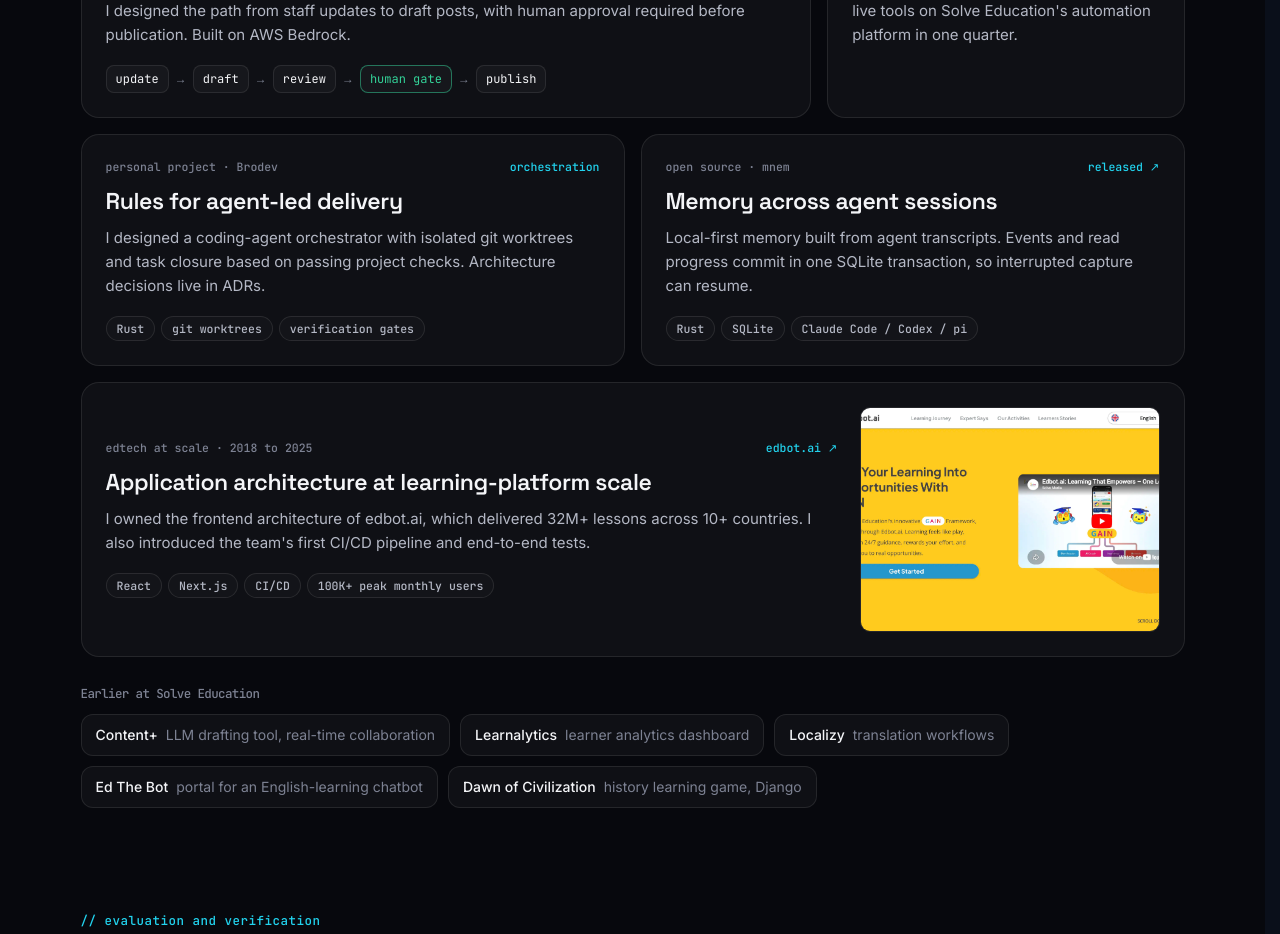
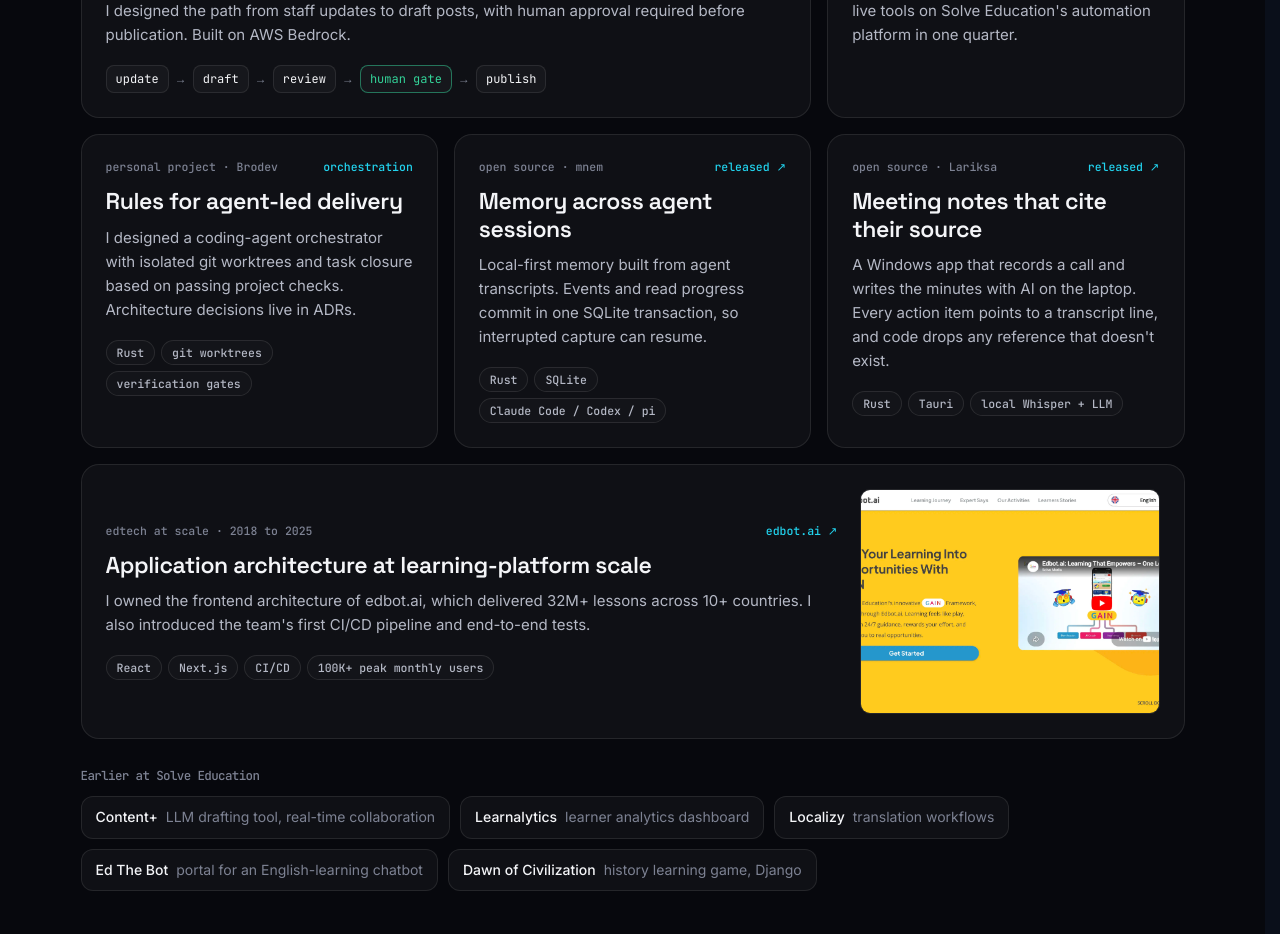
Before and after one commit to daefery/daefery.github.io, a Next.js app in the folder fyp/: page / in a window 1280 px wide. Shown: the part 2400-3334 px from the top of the page. Built offline with nearby package versions, Linux system fonts and the light colour scheme.

Commit message:
feat(portfolio): add released Lariksa to selected work, CV and llms.txt

```diff
--- a/fyp/src/app/page.tsx
+++ b/fyp/src/app/page.tsx
@@ -184,7 +184,7 @@
                 quarter.
               </p>
             </article>
-            <article className="tile w3 reveal">
+            <article className="tile reveal">
               <div className="tag">
                 <span>personal project · Brodev</span>
                 <em>orchestration</em>
@@ -201,10 +201,7 @@
                 <span>verification gates</span>
               </div>
             </article>
-            <a
-              className="tile w3 reveal"
-              href="https://github.com/daefery/mnem"
-            >
+            <a className="tile reveal" href="https://github.com/daefery/mnem">
               <div className="tag">
                 <span>open source · mnem</span>
                 <em>released ↗</em>
@@ -219,6 +216,26 @@
                 <span>Rust</span>
                 <span>SQLite</span>
                 <span>Claude Code / Codex / pi</span>
+              </div>
+            </a>
+            <a
+              className="tile reveal"
+              href="https://github.com/daefery/lariksa"
+            >
+              <div className="tag">
+                <span>open source · Lariksa</span>
+                <em>released ↗</em>
+              </div>
+              <h3>Meeting notes that cite their source</h3>
+              <p>
+                A Windows app that records a call and writes the minutes with
+                AI on the laptop. Every action item points to a transcript
+                line, and code drops any reference that doesn't exist.
+              </p>
+              <div className="pills">
+                <span>Rust</span>
+                <span>Tauri</span>
+                <span>local Whisper + LLM</span>
               </div>
             </a>
             <a className="tile w6 shot reveal" href="https://edbot.ai">
```
Also changed, not shown: fyp/public/llms.txt, 1 other file (tests, documents, lock files or other folders).
